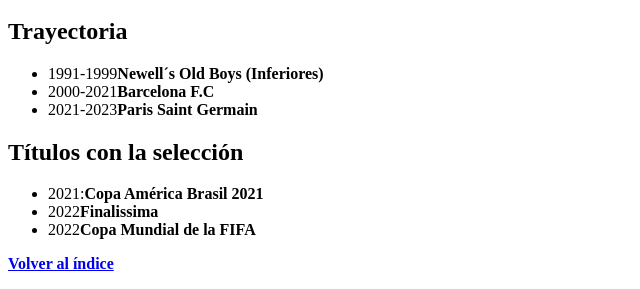
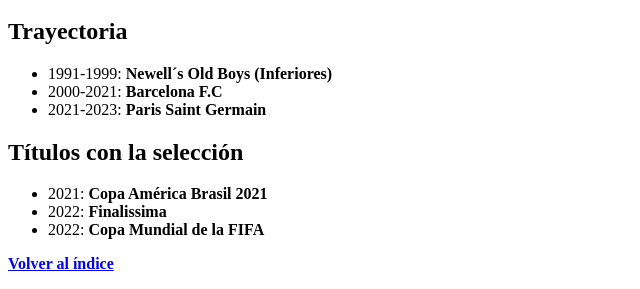
Before and after one commit to PabloLezcanoFarias/E1-dise-o-web, a plain HTML site: page ejercicios/ejercicio-1.html in a window 1280 px wide. Shown: the part 183-472 px from the top of the page, without its empty margins (0-640 px from the left). Drawn offline with Linux system fonts and the light colour scheme.

Commit message:
Coregi errores en ej1

```diff
--- a/ejercicios/ejercicio-1.html
+++ b/ejercicios/ejercicio-1.html
@@ -26,18 +26,18 @@
     <div>
       <h2>Trayectoria</h2>
       <ul>
-        <li>1991-1999<b>Newell´s Old Boys (Inferiores)</b></li>
-        <li>2000-2021<b>Barcelona F.C</b></li>
-        <li>2021-2023<b>Paris Saint Germain</b></li>
+        <li>1991-1999: <b>Newell´s Old Boys (Inferiores)</b></li>
+        <li>2000-2021: <b>Barcelona F.C</b></li>
+        <li>2021-2023: <b>Paris Saint Germain</b></li>
       </ul>
     </div>
 
     <div>
       <h2>Títulos con la selección</h2>
       <ul>
-        <li>2021:<b>Copa América Brasil 2021</b></li>
-        <li>2022<b>Finalissima</b></li>
-        <li>2022<b>Copa Mundial de la FIFA</b></li>
+        <li>2021: <b>Copa América Brasil 2021</b></li>
+        <li>2022: <b>Finalissima</b></li>
+        <li>2022: <b>Copa Mundial de la FIFA</b></li>
       </ul>
     </div>
 
```
